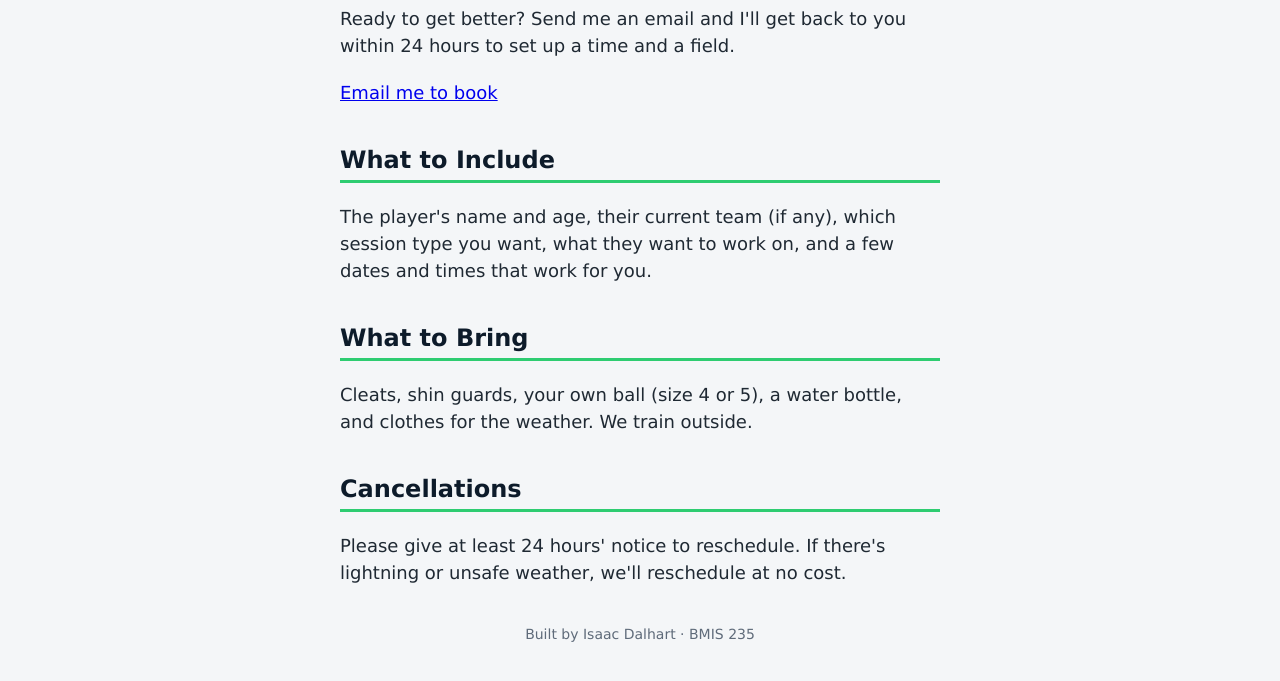
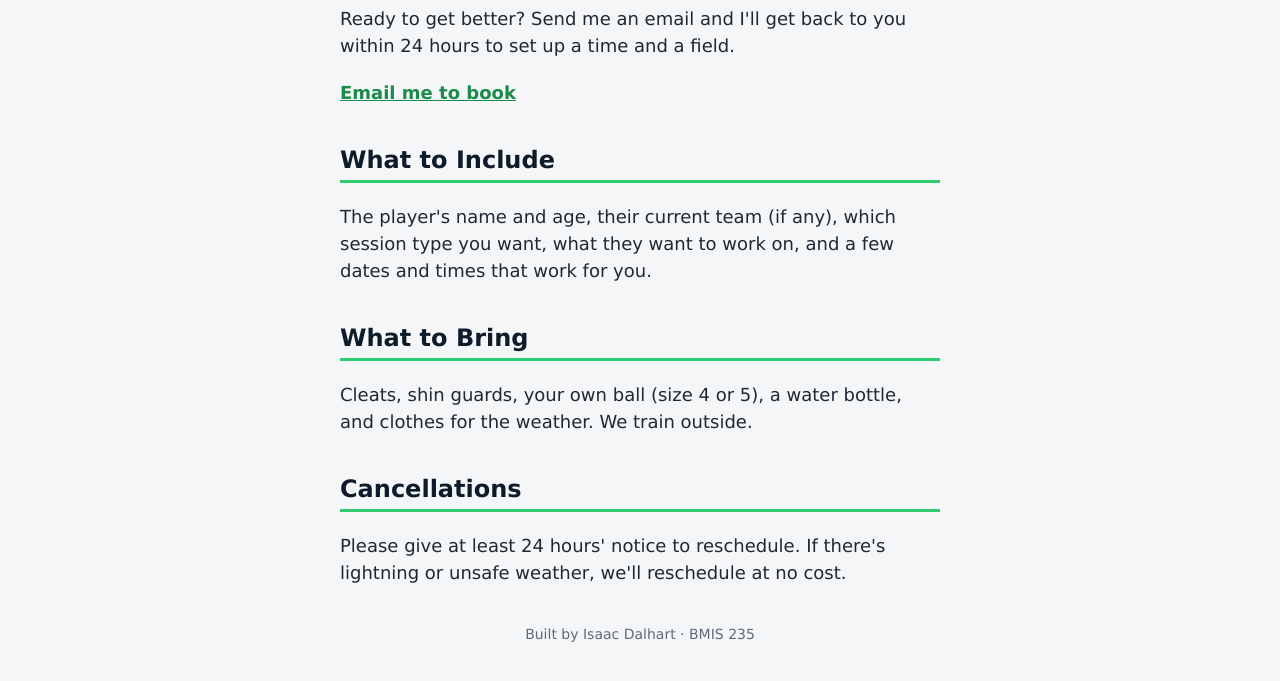
Before and after one commit to isaacdalhart2-ui/bmis235-html-3, a plain HTML site: page book.html in a window 1280 px wide. Shown: the part 181-862 px from the top of the page. Drawn offline with Linux system fonts and the light colour scheme.

Commit message:
Update styles.css brand colors on text links

```diff
--- a/styles.css
+++ b/styles.css
@@ -75,3 +75,15 @@ h2 {
     padding-bottom: 6px;
     border-bottom: 3px solid #2ECC71;
 }
+
+
+/* NEW STYLE 3: brand colors on text links (Gonzaga and email links) */
+p a {
+    color: #1b8a4a;
+    font-weight: bold;
+}
+
+p a:hover {
+    color: #0D1B2A;
+    background-color: #2ECC71;
+}
```
